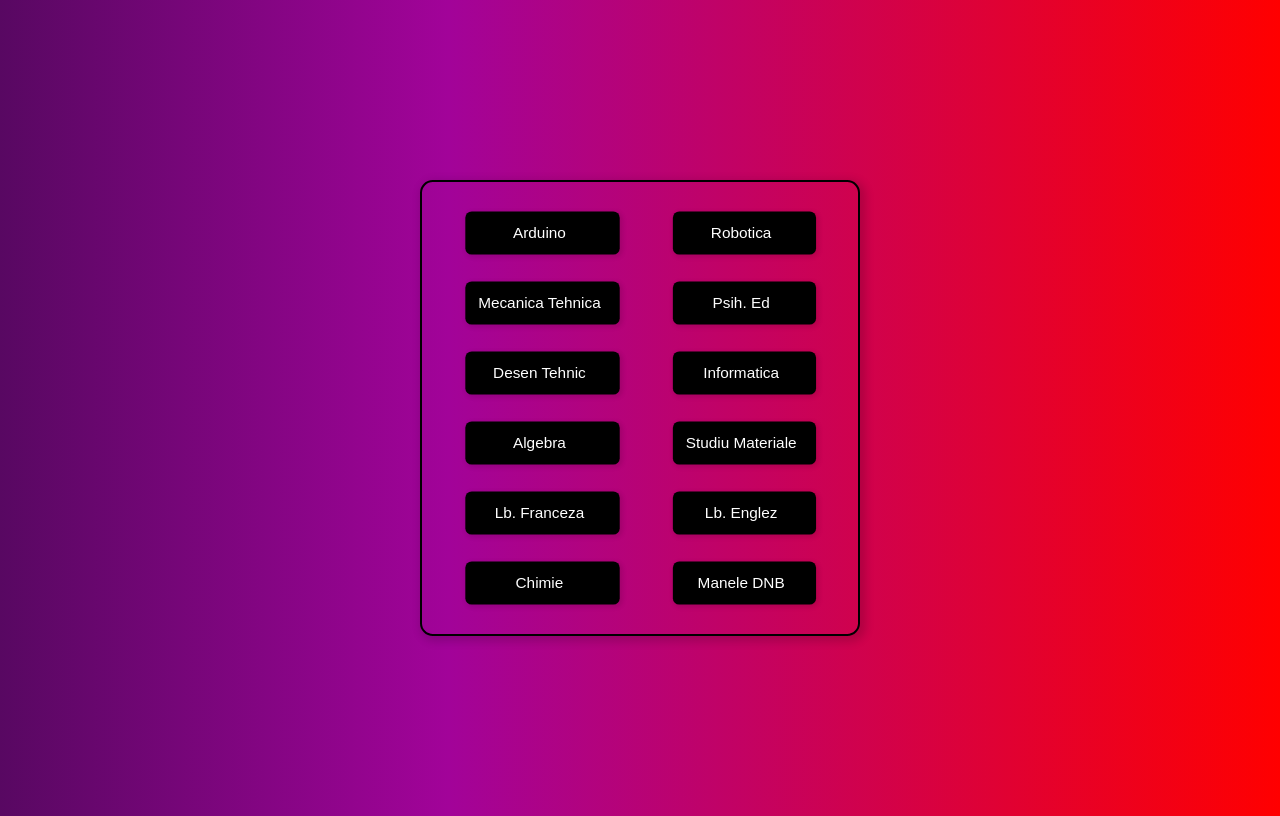
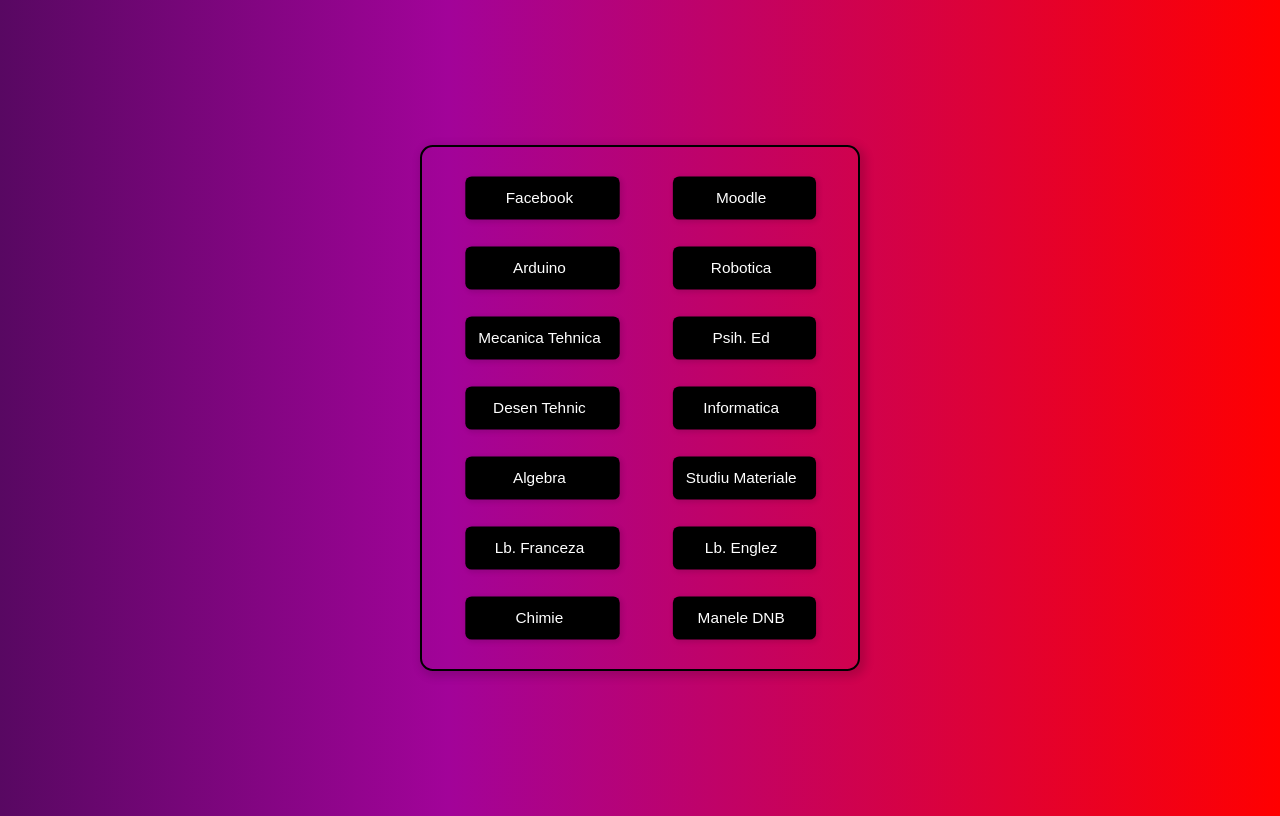
Before and after one commit to FcGod/OrarFIIR, a plain HTML site: page index.html in a window 1280 px wide. Drawn offline with nearby package versions, Linux system fonts and the light colour scheme.

Commit message:
Update index.html

```diff
--- a/index.html
+++ b/index.html
@@ -81,6 +81,17 @@
 
   <div class="btn-wrap">
 
+
+    <a class="btn apple" href="https://www.apple.com">
+      <span>Facebook</span>
+      <i class="fab fa-apple"></i>
+    </a>
+
+    <a class="btn apple" href="https://www.apple.com">
+      <span>Moodle</span>
+      <i class="fab fa-apple"></i>
+    </a>
+
     <a class="btn apple" href="https://teams.microsoft.com/l/team/19%3ab7c60d27973744cabbc0bb097afdc177%40thread.tacv2/conversations?groupId=4729f677-bf8d-46e3-a5da-4d4bccf41c63&tenantId=2d8cc8ba-8dda-4334-9e5c-fac2092e9bac">
       <span>Arduino</span>
       <i class="fab fa-apple"></i>
```
